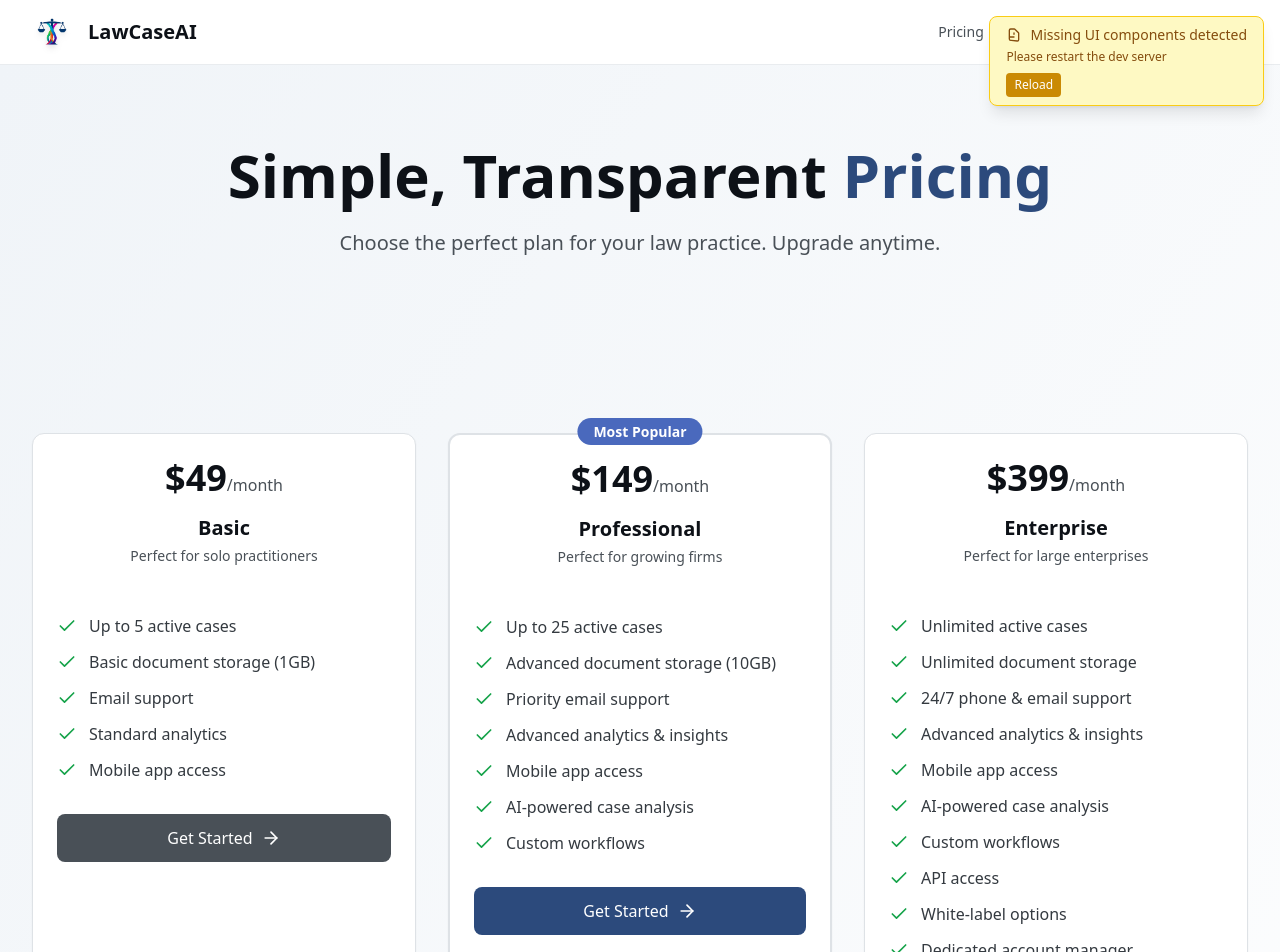
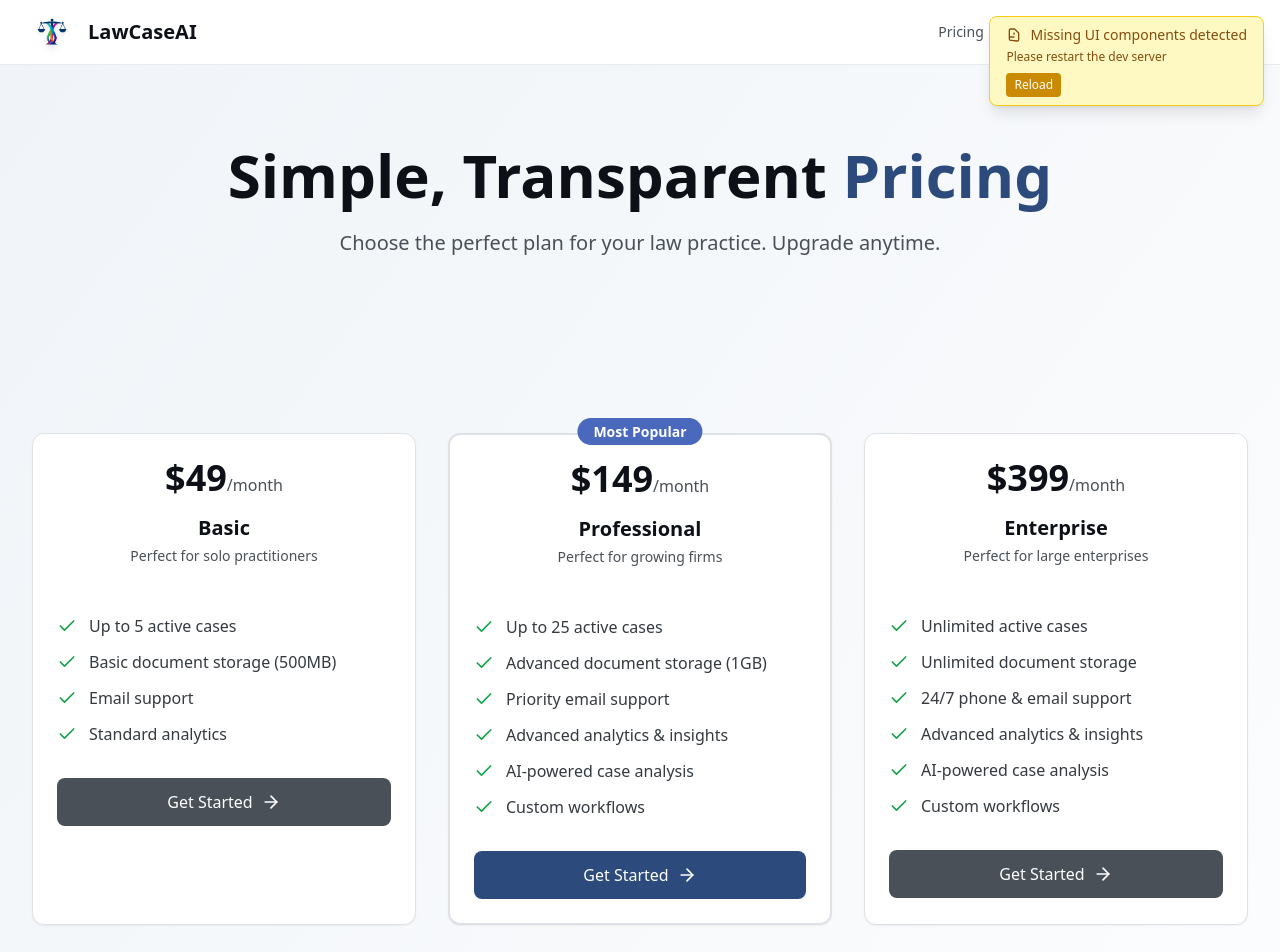
Before and after one commit to coweringg/LawCaseAI, a Next.js app in the folder frontend/: page /pricing in a window 1280 px wide. Shown: the top 952 px of the page. Built offline with nearby package versions, Linux system fonts and the light colour scheme.

Commit message:
adjust prices section

```diff
--- a/frontend/pages/dashboard/upgrade.tsx
+++ b/frontend/pages/dashboard/upgrade.tsx
@@ -24,7 +24,6 @@ export default function Upgrade() {
         'Basic document storage (1GB)',
         'Email support',
         'Standard security features',
-        'Mobile app access'
       ],
       caseLimit: 5,
       popular: false
--- a/frontend/pages/pricing.tsx
+++ b/frontend/pages/pricing.tsx
@@ -13,10 +13,9 @@ export default function Pricing() {
       interval: 'month',
       features: [
         'Up to 5 active cases',
-        'Basic document storage (1GB)',
+        'Basic document storage (500MB)',
         'Email support',
         'Standard analytics',
-        'Mobile app access'
       ],
       caseLimit: 5,
       popular: false
@@ -27,10 +26,9 @@ export default function Pricing() {
       interval: 'month',
       features: [
         'Up to 25 active cases',
-        'Advanced document storage (10GB)',
+        'Advanced document storage (1GB)',
         'Priority email support',
         'Advanced analytics & insights',
-        'Mobile app access',
         'AI-powered case analysis',
         'Custom workflows'
       ],
@@ -46,12 +44,8 @@ export default function Pricing() {
         'Unlimited document storage',
         '24/7 phone & email support',
         'Advanced analytics & insights',
-        'Mobile app access',
         'AI-powered case analysis',
         'Custom workflows',
-        'API access',
-        'White-label options',
-        'Dedicated account manager'
       ],
       caseLimit: 100,
       popular: false
```
